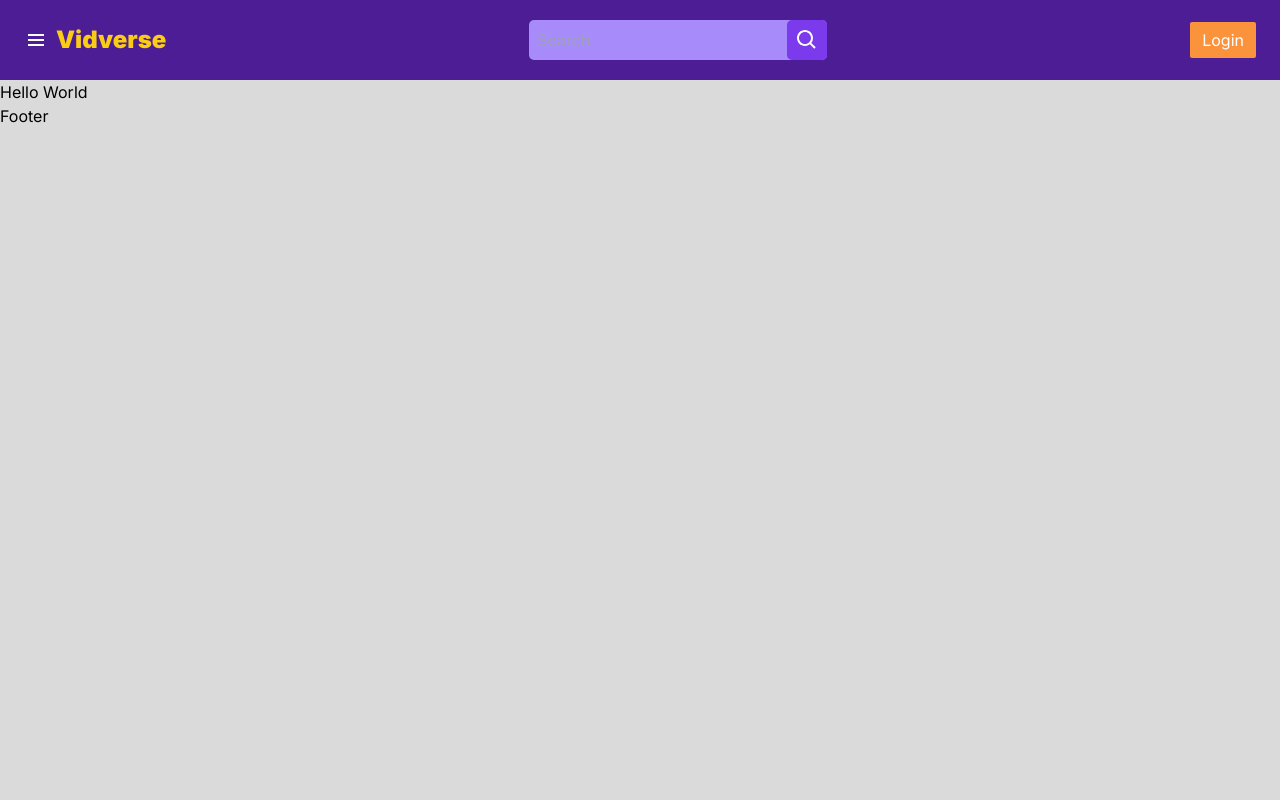
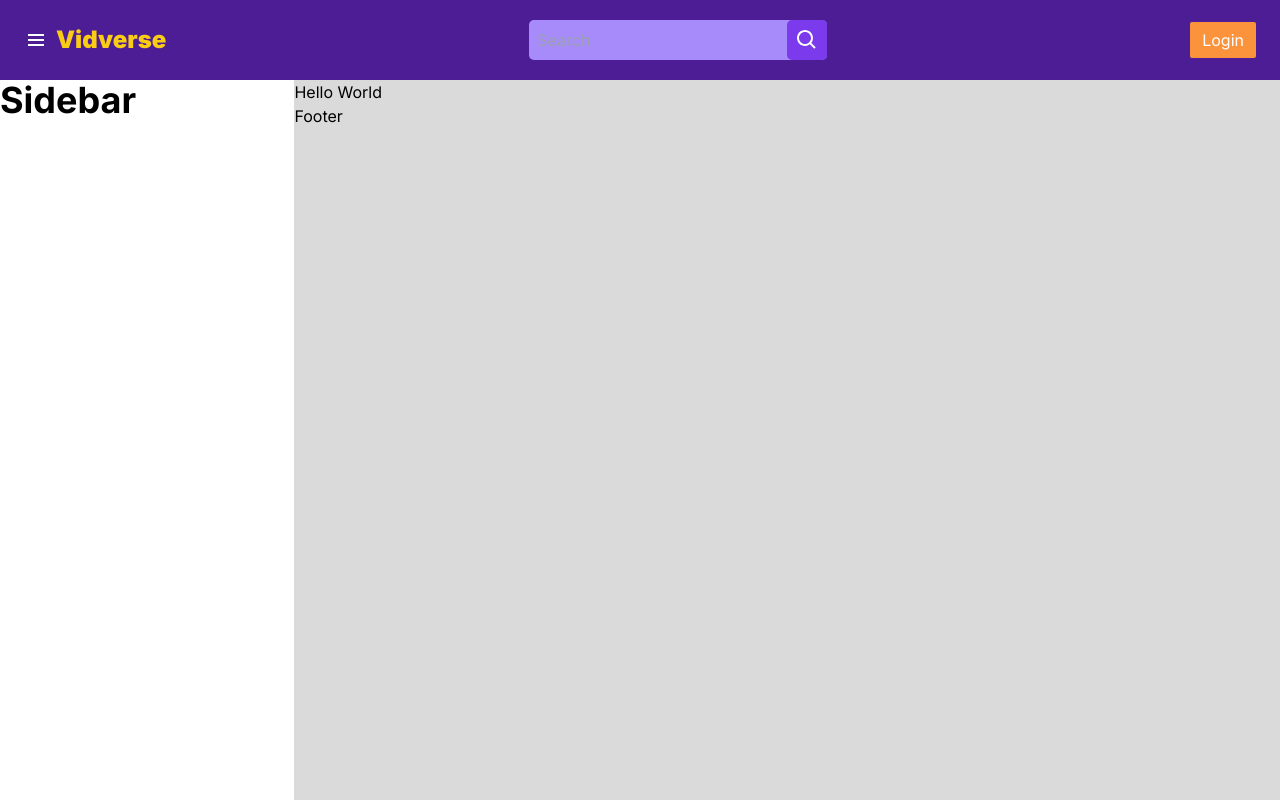
Before and after one commit to raihan2bd/vidverse-client, a Next.js app: page / in a window 1280 px wide. Built offline with nearby package versions, Linux system fonts and the light colour scheme; no server answers.

Commit message:
Add sidebar layout into the project

```diff
--- /dev/null
+++ b/src/components/Layout/Sidebar.tsx
@@ -0,0 +1,18 @@
+"use client";
+
+import Button from "../UI/Button";
+
+interface PropTypes {
+  showSideBar: boolean
+}
+
+const Sidebar = ({ showSideBar }: PropTypes) => {
+  const sidebarClasses = showSideBar ? "block md:hidden fixed pt-[5rem] left-0 bottom-0 z-10 h-screen w-[100%] bg-white md:w-1/5 md:min-w-[280px] overflow-y-scroll thin-scrollbar text-black": "hidden md:block fixed pt-[5rem] left-0 bottom-0 z-10 h-screen w-[100%] bg-white md:w-[23%] overflow-y-scroll thin-scrollbar text-black"
+  return (
+    <aside className={sidebarClasses}>
+      <h1 className="text-black text-4xl font-bold">Sidebar</h1>
+    </aside>
+  );
+}
+
+export default Sidebar;
--- a/src/components/Layout/UILayout.tsx
+++ b/src/components/Layout/UILayout.tsx
@@ -2,6 +2,7 @@
 
 import { ReactNode, useState } from "react";
 import Header from "./Header";
+import Sidebar from "./Sidebar";
 import Footer from "./Footer";
 
 interface PropTypes {
@@ -19,13 +20,18 @@ const UILayout = ({children}: PropTypes) => {
     setShowSideBar(false)
   }
 
+  const mainContentCls = !showSideBar ? "md:w-[77%] md:ms-auto" : 'w-[100%]'
+
   return (
     <>
     <Header onSetShowSideBar={setShowSideBar} showSideBar={showSideBar} />
-    <main className="pt-20">
-      {children}
+    <main className="pt-20 flex gap-4">
+      <Sidebar showSideBar={showSideBar} />
+      <div className={mainContentCls}>
+        {children}
+        <Footer />
+      </div>
     </main>
-    <Footer />
     </>
   );
 }
```
